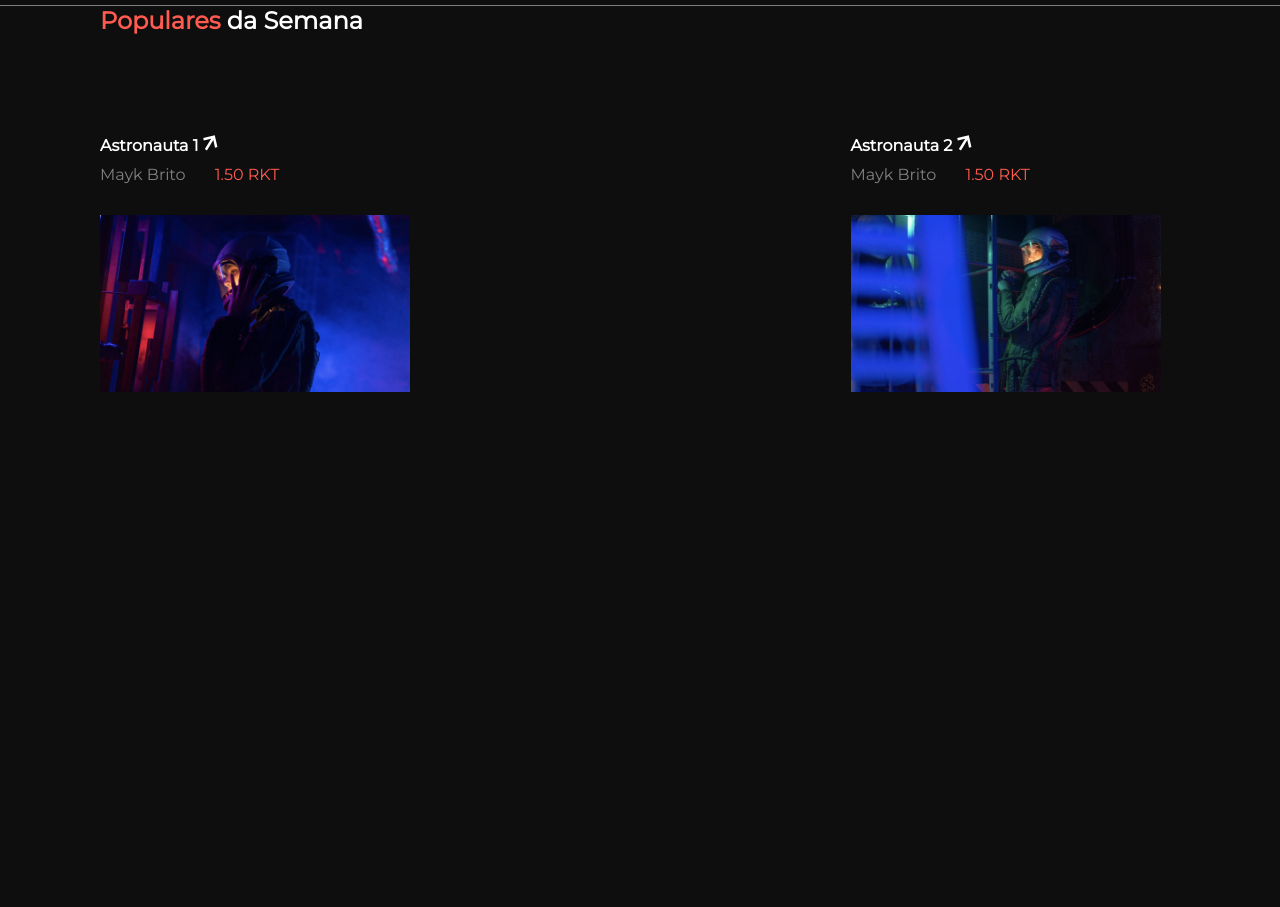
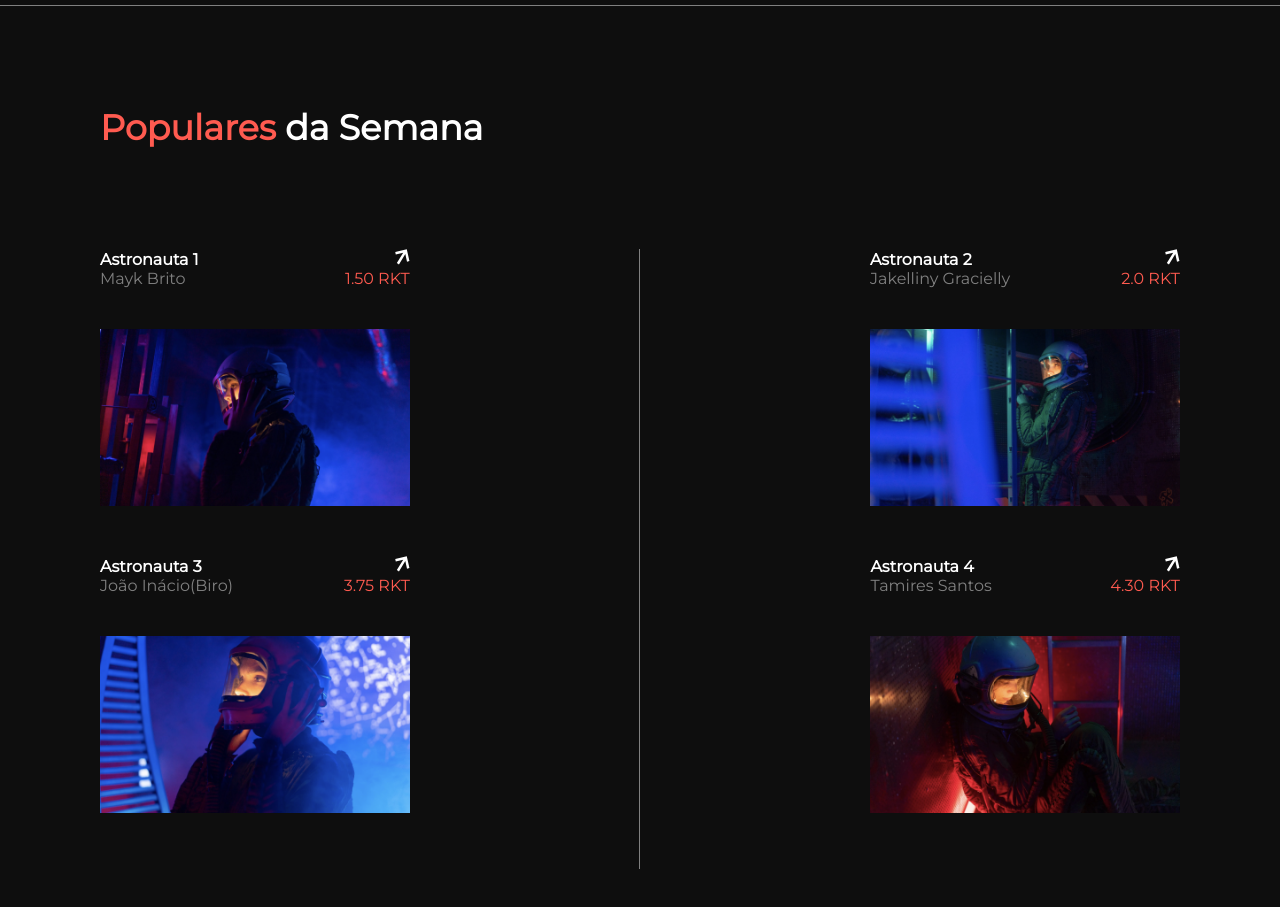
Before and after one commit to FilipeQueiroz/Landing_page, a plain HTML site: page index.html in a window 1280 px wide. Shown: the part 1180-2087 px from the top of the page. Drawn offline with Linux system fonts and the light colour scheme; grey boxes are pictures that could not be loaded.

Commit message:
Section3 finished

```diff
--- a/index.html
+++ b/index.html
@@ -118,8 +118,8 @@
             <div class="gallery_container">
                 <span class="astronaut">Astronauta 1</span>
                 <img class="arrows" src="./Images/arrow-white.svg"> <br>
-                <p class="creators">Mayk Brito
-                <span class="RKT">1.50 RKT</span></p>
+                <p class="creators">Mayk Brito</p>
+                <span class="RKT">1.50 RKT</span>
                 <img class="gallery2" src="./Images/astronauta 1.png">
 
             </div>
@@ -128,18 +128,32 @@
             <div class="gallery_container2">
                 <span class="astronaut">Astronauta 2</span>
                 <img class="arrows" src="./Images/arrow-white.svg"> <br>
-                <p class="creators">Mayk Brito
-                <span class="RKT">1.50 RKT</span></p>
+                <p class="creators">Jakelliny Gracielly</p>
+                <span class="RKT">2.0 RKT</span>
                 <img class="gallery2" src="./Images/astronauta-2.png">
 
             </div>
 
 
+            <div class="gallery_container3">
+                <span class="astronaut">Astronauta 3</span>
+                <img class="arrows" src="./Images/arrow-white.svg"> <br>
+                <p class="creators">João Inácio(Biro)</p>
+                <span class="RKT">3.75 RKT</span>
+                <img class="gallery2" src="./Images/astronauta-3.png">
 
+            </div>
 
+            <div class="gallery_container4">
+                <span class="astronaut">Astronauta 4</span>
+                <img class="arrows" src="./Images/arrow-white.svg"> <br>
+                <p class="creators">Tamires Santos</p>
+                <span class="RKT">4.30 RKT</span>
+                <img class="gallery2" src="./Images/astronauta-4.png">
 
+            </div>
 
-
+            <div class="vl"></div>
 
 
 
--- a/style.css
+++ b/style.css
@@ -89,7 +89,6 @@ h1{
 .pag2{
     background: #0e0e0e;
     position: relative;
-
     padding-top: 100px;
 }
 .numbers p {
@@ -143,23 +142,22 @@ a{
 
 }
 .pag3{
-    height: 1000px;
-    /* width: 1000px; */
     background: #0e0e0e;
     position: relative;
+    height: 1000px;
+
 }
 .pag3 h2{
     color: #fff;
-    padding-left: 100px;
-    padding-right: 100px;
-    padding-bottom: 100px ;
+    font-size: 35px;
+    padding: 100px;
 
 }
 .gallery_container{
     position: absolute;
-    /* width: 100%; */
     padding-left: 100px;
     padding-right: 100px;
+    left:0;
 
 }
 .astronaut{
@@ -168,32 +166,61 @@ a{
 
 }
 .arrows{
+    margin-left:192px;
     width: 15px;
+
 }
 .creators{
     color:grey;
-    padding-top: 10px;
+    position: absolute;
 }
 .RKT{
     color: #ff5b50;
-    margin-left: 25px;
+    padding-bottom: 35px;
+    float: right;
+
 }
 
 .gallery2{
     position: absolute;
     width: 310px;
     top: 80px ;
-    left: 100px;
+
 
 }
 
 .gallery_container2{
     position: absolute;
-    /* width: 100%; */
     padding-left: 100px;
-    padding-right: 250px;
+    padding-right: 100px;
     right: 0;
 
-
+}
+.gallery_container2 .arrows, .gallery_container3 .arrows{
+    margin-left:189px;
+}
+.gallery_container3{
+    position: absolute;
+    padding-left: 100px;
+    padding-right: 100px;
+    top:55%;
 
 }
+.gallery_container4{
+    position: absolute;
+    padding-left: 100px;
+    padding-right: 100px;
+    top:55%;
+    right: 0;
+
+}
+.gallery_container4 .arrows{
+    margin-left: 187px;
+}
+.vl{
+    border-left:1px solid grey;
+    position: absolute;
+    right: 50%;
+    height: 620px;
+
+}
```
